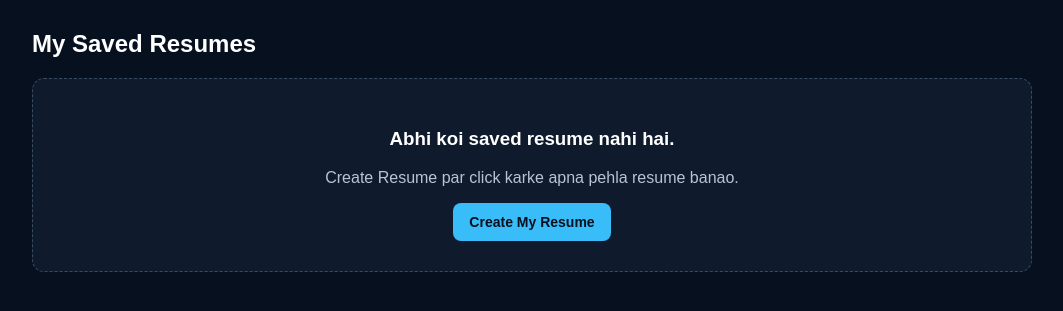
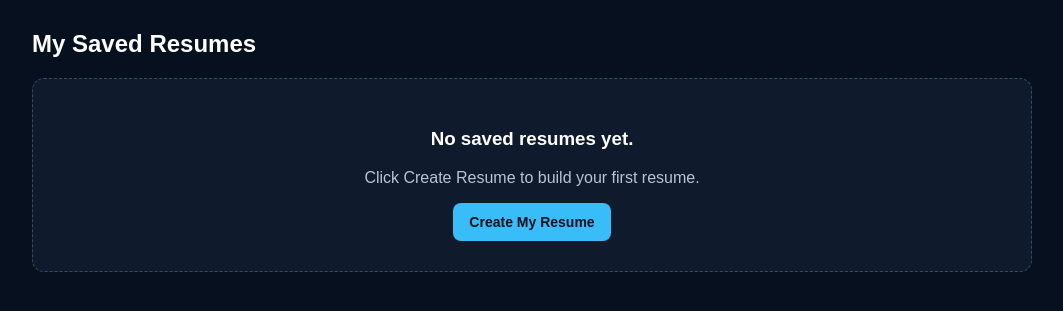
Before and after one commit to Abhinav13092005/AI-Resume-Builder, a Flask app: page /dashboard in a window 1280 px wide. Shown: the part 132-443 px from the top of the page, without its empty margins (108-1171 px from the left). Run offline with Flask 3, Linux system fonts and the light colour scheme; the visitor is signed in with stand-in values (Sample User, id 1).

Commit message:
Convert all UI messages to English

```diff
--- a/app.py
+++ b/app.py
@@ -53,7 +53,7 @@ def generate_ai_summary(prompt):
     """Generate AI content and retry temporary Gemini errors."""
 
     if not client:
-        raise ValueError("GEMINI_API_KEY .env file mein nahi mili.")
+        raise ValueError("GEMINI_API_KEY was not found in the environment.")
 
     last_error = None
 
@@ -67,7 +67,7 @@ def generate_ai_summary(prompt):
             if response.text:
                 return response.text.strip()
 
-            raise ValueError("Gemini ne empty response diya.")
+            raise ValueError("Gemini returned an empty response.")
 
         except Exception as error:
             last_error = error
@@ -104,7 +104,7 @@ def login_required(view):
     @wraps(view)
     def wrapped_view(*args, **kwargs):
         if "user_id" not in session:
-            flash("Pehle login karo.")
+            flash("Please log in first.")
             return redirect(url_for("login"))
 
         return view(*args, **kwargs)
@@ -208,15 +208,15 @@ def signup():
         password = request.form.get("password", "")
 
         if not name or not email or not password:
-            flash("Saare fields bharna zaroori hai.")
+            flash("Please complete all required fields.")
             return render_template("signup.html")
 
         if len(password) < 8:
-            flash("Password kam se kam 8 characters ka hona chahiye.")
+            flash("Password must contain at least 8 characters.")
             return render_template("signup.html")
 
         if User.query.filter_by(email=email).first():
-            flash("Is email se account pehle se bana hua hai.")
+            flash("An account with this email address already exists.")
             return render_template("signup.html")
 
         user = User(name=name, email=email)
@@ -225,7 +225,7 @@ def signup():
         db.session.add(user)
         db.session.commit()
 
-        flash("Account ban gaya! Ab login karo.")
+        flash("Your account has been created successfully. Please log in.")
         return redirect(url_for("login"))
 
     return render_template("signup.html")
@@ -248,7 +248,7 @@ def login():
 
             return redirect(url_for("dashboard"))
 
-        flash("Email ya password galat hai.")
+        flash("Invalid email address or password.")
 
     return render_template("login.html")
 
@@ -258,7 +258,7 @@ def login():
 @app.route("/logout")
 def logout():
     session.clear()
-    flash("Aap logout ho gaye.")
+    flash("You have been logged out successfully.")
 
     return redirect(url_for("login"))
 
@@ -299,7 +299,7 @@ def resume():
             "resume.html",
             resume_data=data,
             submitted=True,
-            ai_message="Resume database mein save ho gaya.",
+            ai_message="Resume saved to the database successfully.",
             saved_resume_id=record.id,
             selected_template=template_name,
             project_name="",
@@ -356,7 +356,7 @@ def delete_resume(resume_id):
     db.session.delete(record)
     db.session.commit()
 
-    flash("Resume delete ho gaya.")
+    flash("Resume deleted successfully.")
 
     return redirect(url_for("dashboard"))
 
@@ -371,10 +371,10 @@ def improve_summary():
     template_name = get_selected_template()
 
     if not client:
-        message = "GEMINI_API_KEY ko .env file mein check karo."
+        message = "GEMINI_API_KEY is missing. Please check your environment configuration."
 
     elif not data["summary"] and not data["skills"]:
-        message = "Pehle Skills ya Professional Summary bharo."
+        message = "Please enter your skills or professional summary first."
 
     else:
         prompt = f"""
@@ -414,8 +414,7 @@ Existing summary:
             resume_id = record.id
 
             message = (
-                "AI summary improve ho gayi "
-                "aur database mein save ho gayi."
+                "AI summary improved and saved to the database successfully."
             )
 
         except Exception as error:
@@ -430,8 +429,8 @@ Existing summary:
                 ]
             ):
                 message = (
-                    "Gemini server abhi busy hai. "
-                    "Kuch der baad dobara try karo."
+                    "The Gemini server is temporarily busy. "
+                    "Please try again in a few minutes."
                 )
 
             elif any(
@@ -439,8 +438,8 @@ Existing summary:
                 for marker in ["429", "resource_exhausted", "quota"]
             ):
                 message = (
-                    "Gemini API quota ya request limit poori ho sakti hai. "
-                    "Google AI Studio mein quota check karo."
+                    "The Gemini API quota or request limit may have been reached. "
+                    "Please check your quota in Google AI Studio."
                 )
 
             elif any(
@@ -450,18 +449,18 @@ Existing summary:
                     "unauthorized", "permission denied"
                 ]
             ):
-                message = "Gemini API key ya permissions check karo."
+                message = "Please check your Gemini API key and permissions."
 
             elif "404" in error_text or "not found" in error_text:
                 message = (
-                    "Gemini model available nahi hai. "
-                    ".env mein GEMINI_MODEL check karo."
+                    "The Gemini model is unavailable. "
+                    "Please check the GEMINI_MODEL configuration."
                 )
 
             else:
                 message = (
-                    "AI summary generate nahi hui. "
-                    "Terminal mein Gemini API error check karo."
+                    "The AI summary could not be generated. "
+                    "Please check the application logs for details."
                 )
 
     return render_template(
@@ -497,16 +496,16 @@ def generate_project_description():
     message = ""
 
     if not client:
-        message = "GEMINI_API_KEY ko .env file mein check karo."
+        message = "GEMINI_API_KEY is missing. Please check your environment configuration."
 
     elif not project_name:
-        message = "Pehle project ka naam bharo."
+        message = "Please enter the project name first."
 
     elif not project_technologies:
-        message = "Project ki technologies bharo."
+        message = "Please enter the technologies used in the project."
 
     elif not project_features:
-        message = "Project ke features ya details bharo."
+        message = "Please enter the project features or details."
 
     else:
         prompt = f"""
@@ -556,8 +555,8 @@ Rules:
             resume_id = record.id
 
             message = (
-                "AI project description generate ho gayi "
-                "aur resume database mein save ho gaya."
+                "AI project description generated and saved "
+                "to the resume database successfully."
             )
 
         except Exception as error:
@@ -566,29 +565,41 @@ Rules:
 
             if any(
                 marker in error_text
-                for marker in ["503", "unavailable", "high demand", "500", "502", "504"]
+                for marker in [
+                    "503", "unavailable", "high demand",
+                    "500", "502", "504"
+                ]
             ):
-                message = "Gemini server abhi busy hai. Kuch der baad try karo."
+                message = (
+                    "The Gemini server is temporarily busy. "
+                    "Please try again later."
+                )
 
             elif any(
                 marker in error_text
                 for marker in ["429", "resource_exhausted", "quota"]
             ):
-                message = "Gemini API quota check karo."
+                message = "Please check your Gemini API quota."
 
             elif any(
                 marker in error_text
-                for marker in ["401", "403", "api key", "unauthorized"]
+                for marker in [
+                    "401", "403", "api key", "unauthorized",
+                    "permission denied"
+                ]
             ):
-                message = "Gemini API key ya permissions check karo."
+                message = "Please check your Gemini API key and permissions."
 
             elif "404" in error_text or "not found" in error_text:
-                message = "Gemini model available nahi hai. .env mein GEMINI_MODEL check karo."
+                message = (
+                    "The Gemini model is unavailable. "
+                    "Please check the GEMINI_MODEL configuration."
+                )
 
             else:
                 message = (
-                    "Project description generate nahi hui. "
-                    "Terminal mein error check karo."
+                    "The project description could not be generated. "
+                    "Please check the application logs for details."
                 )
 
     return render_template(
--- a/templates/dashboard.html
+++ b/templates/dashboard.html
@@ -94,35 +160,52 @@
         <h2>My Saved Resumes</h2>
 
         {% if resumes %}
+
             {% for item in resumes %}
                 <div class="resume-card">
+
                     <h3>{{ item.title }}</h3>
+
                     <p>Email: {{ item.email }}</p>
+
                     <p>Phone: {{ item.phone or "Not provided" }}</p>
 
                     <div class="actions">
+
                         <a class="button"
                            href="{{ url_for('edit_resume', resume_id=item.id) }}">
                             Open / Edit
                         </a>
 
-                        <form method="POST"
-                              action="{{ url_for('delete_resume', resume_id=item.id) }}"
-                              onsubmit="return confirm('Kya aap is resume ko delete karna chahte hain?');">
+                        <form
+                            method="POST"
+                            action="{{ url_for('delete_resume', resume_id=item.id) }}"
+                            onsubmit="return confirm('Are you sure you want to delete this resume?');">
+
                             <button class="button delete" type="submit">
                                 Delete
                             </button>
+
                         </form>
+
                     </div>
                 </div>
             {% endfor %}
+
         {% else %}
+
             <div class="empty">
-                <h3>Abhi koi saved resume nahi hai.</h3>
-                <p>Create Resume par click karke apna pehla resume banao.</p>
-                <a class="button" href="{{ url_for('resume') }}">Create My Resume</a>
+                <h3>No saved resumes yet.</h3>
+
+                <p>Click Create Resume to build your first resume.</p>
+
+                <a class="button" href="{{ url_for('resume') }}">
+                    Create My Resume
+                </a>
             </div>
+
         {% endif %}
+
     </div>
 </body>
 </html>
```
Also changed, not shown: other parts of templates/dashboard.html (+78 -12 lines), templates/signup.html (+69 -14 lines).
